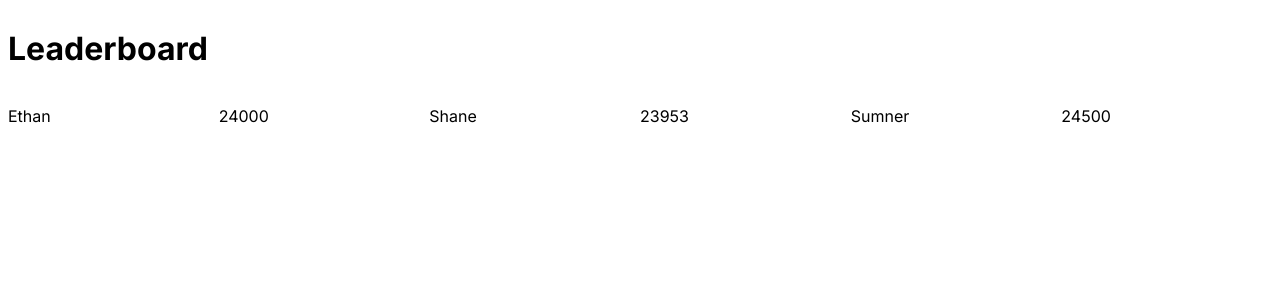
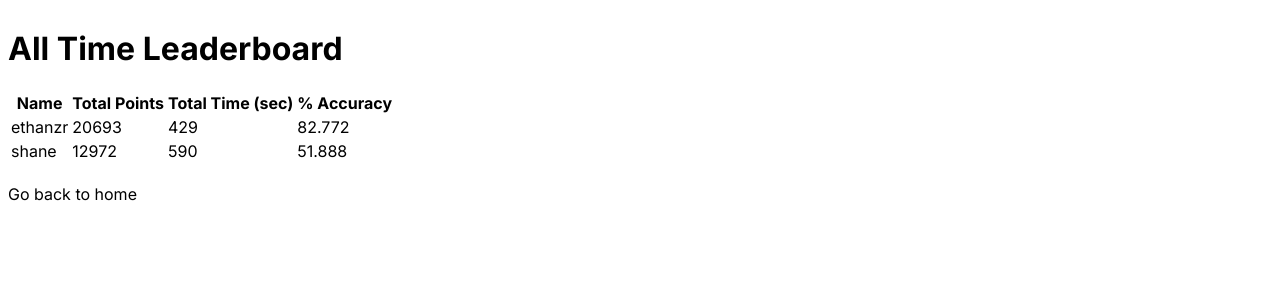
Before and after one commit to ezrichards/geocup, a Next.js app: page /leaderboard in a window 1280 px wide. Shown: the top 300 px of the page. Built offline with nearby package versions, Linux system fonts and the light colour scheme.

Commit message:
Implement leaderboard

```diff
--- a/src/app/leaderboard/page.tsx
+++ b/src/app/leaderboard/page.tsx
@@ -2,47 +2,41 @@
 import React from "react";
 import Player from "../types/player";
 import getResults from "../parser/data";
+import Link from "next/link";
 
 export const metadata = {
   title: "GeoCup Leaderboard",
 };
 
 export default function Home() {
-  console.log("DATA:", getResults());
-
-  const sampleData: Player[] = [
-    {
-      id: 6035953,
-      name: "Ethan",
-      totalPoints: 24000,
-    },
-    {
-      id: 5389539,
-      name: "Shane",
-      totalPoints: 23953,
-    },
-    {
-      id: 3941340,
-      name: "Sumner",
-      totalPoints: 24500,
-    },
-  ];
+  const data: Player[] = getResults();
 
   return (
     <>
-      <h1>Leaderboard</h1>
-      <div className="flex-grid">
-        {sampleData.map((player: Player) => (
-          <React.Fragment key={player.id}>
-            <div className="col">
-              <p>{player.name}</p>
-            </div>
-            <div className="col">
-              <p>{player.totalPoints}</p>
-            </div>
-          </React.Fragment>
+      <h1>All Time Leaderboard</h1>
+      <table>
+        <tr>
+          <th>Name</th>
+          <th>Total Points</th>
+          <th>Total Time (sec)</th>
+          <th>% Accuracy</th>
+        </tr>
+        {data.map((player: Player) => (
+          <tr>
+            <React.Fragment key={player.id}>
+              <td>{player.name}</td>
+              <td>{player.totalPoints}</td>
+              <td>{player.totalTimeSeconds}</td>
+              <td>{player.percentage}</td>
+            </React.Fragment>
+          </tr>
         ))}
-      </div>
+      </table>
+
+      <br />
+      <Link href="/">Go back to home</Link>
+      {/* <div className="flex-grid"> */}
+      {/* </div> */}
     </>
   );
 }
--- a/src/app/parser/data.ts
+++ b/src/app/parser/data.ts
@@ -1,15 +1,26 @@
 import fs from "fs";
 import results from "../../../games/mar31-TyFNs8V8EpAxc9VU.json";
+import Player from "../types/player";
 
 const getResults = () => {
-    fs.readdirSync("games").forEach((file) => {
-        console.log(file);
-      });
+  const players: Player[] = [];
 
-    // console.log("hello!");
+  // fs.readdirSync("games").forEach((file) => {
+  //   const results = import(`../../../games/${file}`);
+  //   console.log(results);
+  // });
 
-    // console.log(results);
-    return results
-}
+  // TODO fix this any type
+  results.items.map((item: any) =>
+    players.push({
+      id: item.userId,
+      name: item.playerName,
+      totalPoints: Number(item.game.player.totalScore.amount),
+      totalTimeSeconds: Number(item.game.player.totalTime),
+      percentage: Number(item.game.player.totalScore.percentage),
+    })
+  );
+  return players;
+};
 
-export default getResults
+export default getResults;
--- /dev/null
+++ b/src/app/types/day.ts
@@ -0,0 +1,4 @@
+export default interface Day {
+  code: string;
+  day: number;
+}
--- /dev/null
+++ b/src/app/types/game.ts
@@ -0,0 +1 @@
+export default interface Game {}
```
Also changed, not shown: games/games.json (deleted, +0 -8 lines), src/app/page.tsx (+18 -3 lines), src/app/types/item.ts (added, +11 -0 lines), src/app/types/player.ts (+5 -3 lines), games/mar31-TyFNs8V8EpAxc9VU.json (line endings or trailing spaces).
